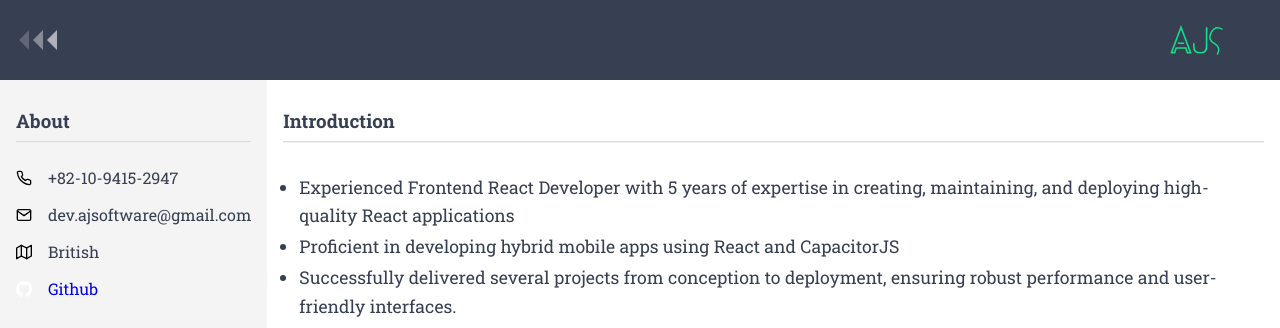
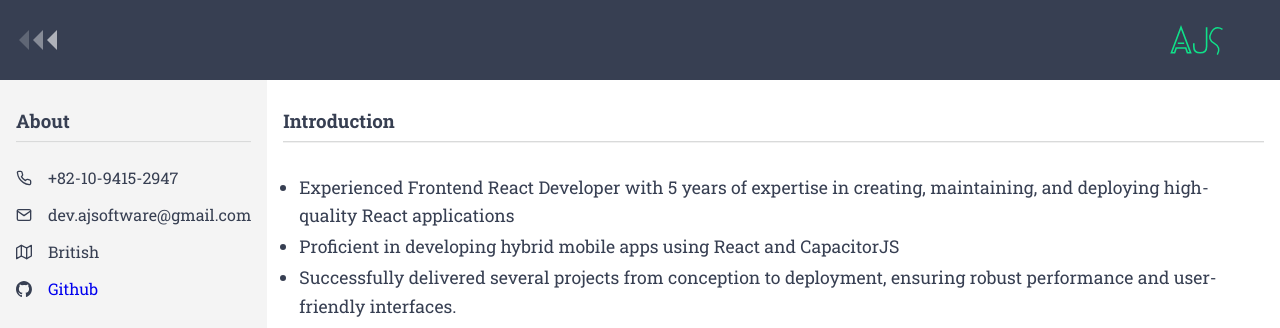
Before and after one commit to playaz87/alexanderjs.co.uk, a React (Vite) app: page /resume in a window 1280 px wide. Shown: the top 328 px of the page. Built offline with nearby package versions, Linux system fonts and the light colour scheme.

Commit message:
[FIX] - Github icon colour

```diff
--- a/src/pages/resume/components/About.tsx
+++ b/src/pages/resume/components/About.tsx
@@ -25,7 +25,7 @@ export const About: React.FC = () => {
       <Row $icon={'mail'}>dev.ajsoftware@gmail.com</Row>
       <Row $icon={'map'}>British</Row>
       <Row $icon={'github'}>
-        <a href='http://github.com/playaz87' target={'_blank'}>
+        <a href='http://github.com/playaz87' target={'_blank'} rel='noreferrer'>
           Github
         </a>
       </Row>
@@ -42,8 +42,11 @@ const Row = styled.div<{ $icon: string }>`
     content: '';
     width: 1rem;
     height: 1rem;
-    background-image: url('/icons/${props => props.$icon}.svg');
-    background-size: cover;
+    mask: url('/icons/${props => props.$icon}.svg');
+    mask-size: contain;
+    mask-position: center;
+    mask-repeat: no-repeat;
+    background-color: var(--accent);
   }
 
   > a {
```
